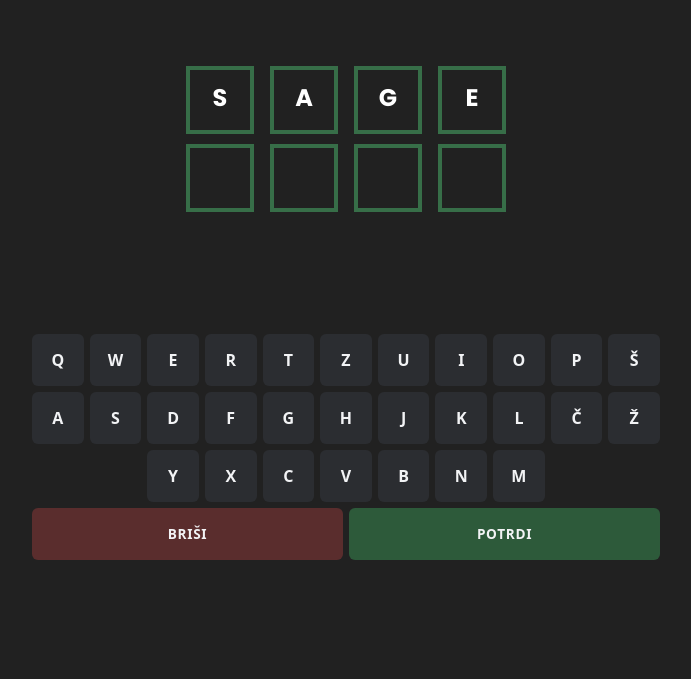
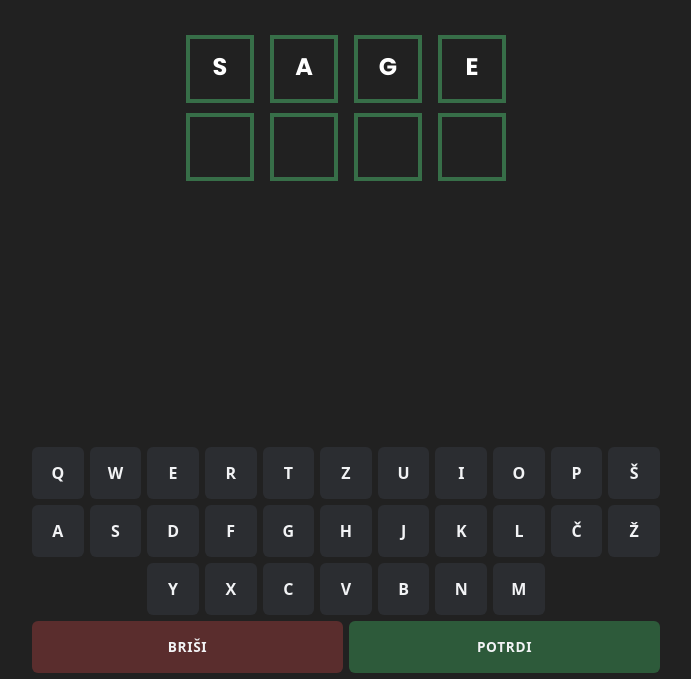
Before and after one commit to blazturk/goba-game, a plain HTML site: page index.html in a window 1280 px wide. Shown: the part 204-883 px from the top of the page, without its empty margins (294-985 px from the left). Before the commit the page ends 800 px from the top, so only its background shows below. Drawn offline with Linux system fonts and the light colour scheme.

Commit message:
Add files via upload

```diff
--- a/game.js
+++ b/game.js
@@ -5,9 +5,12 @@ let startIndex = 0
 const boxes = document.getElementsByClassName("input")
 const wordGrid = document.getElementById("word-grid")
 let alertParagraph = document.getElementById("alert")
+let gameOver = false
 
 
 function handleKey(value) {
+  if (gameOver) return
+
   if (value === "BRIŠI") {
       if (selectedInput > startIndex) {
         selectedInput--
@@ -46,6 +49,7 @@ function checkCurrentWord() {
       compareWords(word, "GOBA").forEach(i => {
         boxes[startIndex + i].classList.add("input-match")
     })
+    gameOver = true
     const newGameBtn = document.createElement("button")
     newGameBtn.textContent = "Igraj ponovno!"
     newGameBtn.setAttribute("id", "playAgainBtn")
@@ -93,6 +97,7 @@ function createRow() {
     wordGrid.appendChild(newRow)
     startIndex += maxLetters
     selectedInput = startIndex
+    newRow.scrollIntoView({ behavior: "smooth", block: "end" })
 }
 
 function startGame() {
--- a/index.html
+++ b/index.html
@@ -3,7 +3,7 @@
 <head>
     <meta charset="UTF-8">
     <meta name="viewport" content="width=device-width, initial-scale=1.0">
-    <title>Goba</title>
+    <title>Document</title>
     <link rel="stylesheet" type="text/css" href="style.css">
 </head>
 <body>
--- a/style.css
+++ b/style.css
@@ -194,3 +194,42 @@ h2 {
 #playAgainBtn:hover {
         background: #fa9016;
 }
+
+#word-grid {
+    height: 300px;
+    overflow-y: scroll;
+    overflow-x: hidden;
+    scroll-snap-type: y mandatory;
+}
+
+@supports not selector(::-webkit-scrollbar) {
+    #word-grid {
+        scrollbar-width: thin;
+        scrollbar-color: #376e48 transparent;
+    }
+}
+
+#word-grid::-webkit-scrollbar {
+    width: 8px;
+}
+
+#word-grid::-webkit-scrollbar-button {
+    display: none;
+}
+
+#word-grid::-webkit-scrollbar-track {
+    background: transparent;
+}
+
+#word-grid::-webkit-scrollbar-thumb {
+    background: #376e48;
+    border-radius: 3px;
+}
+
+#word-grid::-webkit-scrollbar-thumb:hover {
+    background: #dd7f13;
+}
+
+#word-row {
+    scroll-snap-align: start;
+}
```
Also changed, not shown: keyboard.js (line endings or trailing spaces).
